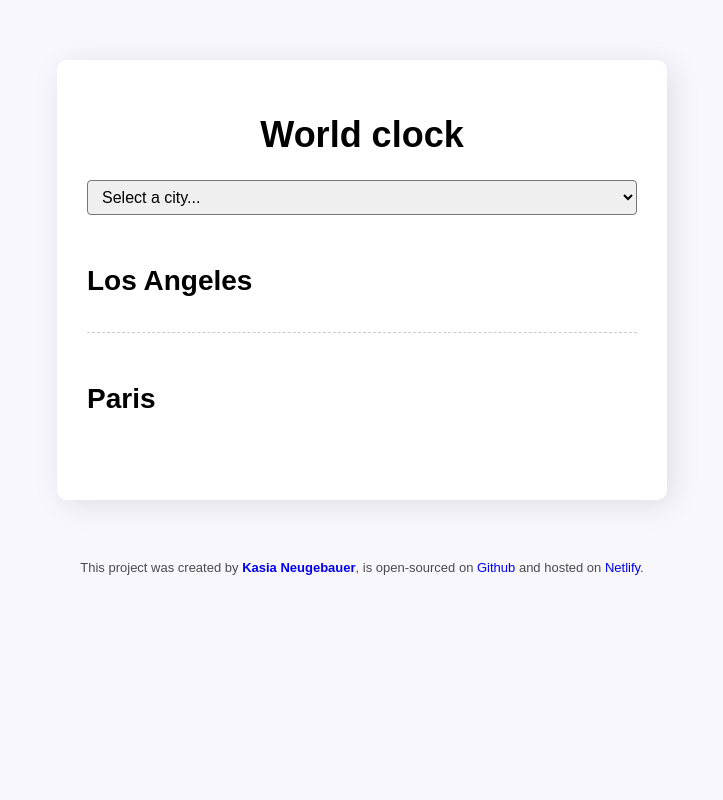
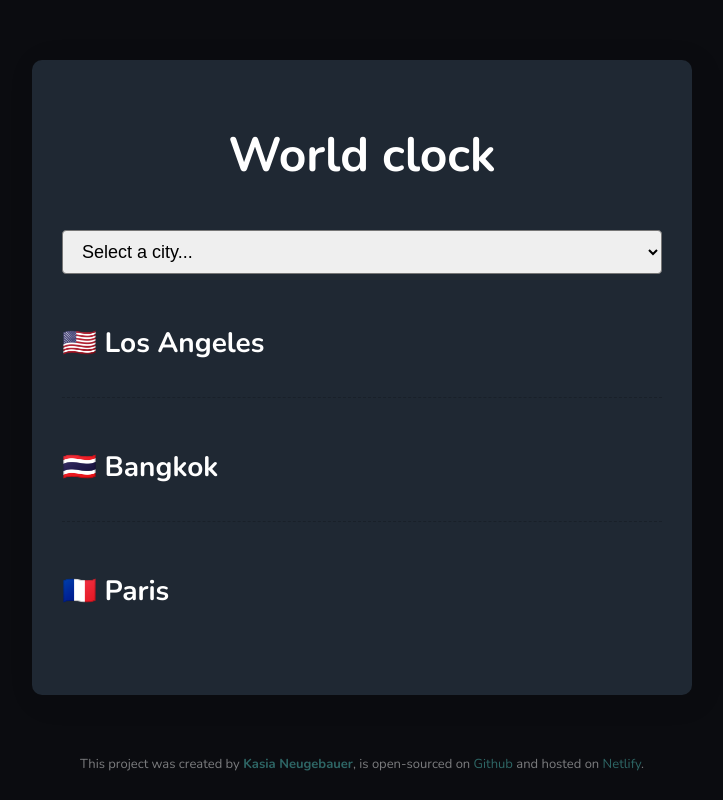
Before and after one commit to kas-neu/world-clock, a plain HTML site: page index.html in a window 1280 px wide. Shown: the whole page, without its empty margins (278-1001 px from the left). Drawn offline with nearby package versions, Linux system fonts and the light colour scheme; a script that the page names is missing; a web font is replaced by a local one.

Commit message:
finalised css, added more locations

```diff
--- a/index.html
+++ b/index.html
@@ -7,6 +7,12 @@
     <script src="https://cdnjs.cloudflare.com/ajax/libs/moment.js/2.29.4/moment.min.js"></script>
     <script src="https://cdnjs.cloudflare.com/ajax/libs/moment-timezone/0.5.43/moment-timezone-with-data-1970-2030.min.js"></script>
     <link rel="stylesheet" href="src/style.css" />
+    <link rel="preconnect" href="https://fonts.googleapis.com" />
+    <link rel="preconnect" href="https://fonts.gstatic.com" crossorigin />
+    <link
+      href="https://fonts.googleapis.com/css2?family=Nunito:ital,wght@0,200;0,300;0,400;0,500;0,600;0,700;0,800;0,900;1,200;1,300;1,400;1,500;1,600;1,700;1,800;1,900&family=Oswald:wght@200;300;400;500;600;700&family=Roboto:ital,wght@0,100;0,300;0,400;0,500;0,700;0,900;1,100;1,300;1,400;1,500;1,700;1,900&family=Smooch+Sans:wght@100;200;300;400;500;600;700;800;900&family=Source+Code+Pro:wght@200&display=swap"
+      rel="stylesheet"
+    />
   </head>
   <body>
     <div class="container">
@@ -14,22 +20,30 @@
 
       <select id="city">
         <option value="">Select a city...</option>
-        <option value="current">My location</option>
-        <option value="Europe/London">London</option>
-        <option value="America/New_York">New York</option>
-        <option value="Australia/Sydney">Sydney</option>
+        <option value="current">📍 My location</option>
+        <option value="Europe/London">🇬🇧 London</option>
+        <option value="America/New_York">🇺🇸 New York</option>
+        <option value="Australia/Sydney">🇦🇺 Sydney</option>
+        <option value="Asia/Tokyo">🇯🇵 Tokyo</option>
       </select>
       <div id="cities">
         <div class="city" id="los-angeles">
           <div>
-            <h2>Los Angeles</h2>
+            <h2>🇺🇸 Los Angeles</h2>
+            <div class="date"></div>
+          </div>
+          <div class="time"></div>
+        </div>
+        <div class="city" id="bangkok">
+          <div>
+            <h2>🇹🇭 Bangkok</h2>
             <div class="date"></div>
           </div>
           <div class="time"></div>
         </div>
         <div class="city" id="paris">
           <div>
-            <h2>Paris</h2>
+            <h2>🇫🇷 Paris</h2>
             <div class="date"></div>
           </div>
           <div class="time"></div>
--- a/src/index.js
+++ b/src/index.js
@@ -9,12 +9,21 @@ function updateTime() {
       "hh:mm:ss [<small>]A[</small>]"
     );
   }
-
+  let bangkokElement = document.querySelector("#bangkok");
+  if (bangkokElement) {
+    let bangkokDateElement = bangkokElement.querySelector(".date");
+    let bangkokTimeElement = bangkokElement.querySelector(".time");
+    let bangkokTime = moment().tz("Asia/Bangkok");
+    bangkokDateElement.innerHTML = bangkokTime.format("MMMM Do YYYY");
+    bangkokTimeElement.innerHTML = bangkokTime.format(
+      "hh:mm:ss [<small>]A[</small>]"
+    );
+  }
   let parisElement = document.querySelector("#paris");
   if (parisElement) {
     let parisDateElement = parisElement.querySelector(".date");
     let parisTimeElement = parisElement.querySelector(".time");
-    let parisTime = moment().tz("Europe/paris");
+    let parisTime = moment().tz("Europe/Paris");
     parisDateElement.innerHTML = parisTime.format("MMMM Do YYYY");
     parisTimeElement.innerHTML = parisTime.format(
       "hh:mm:ss [<small>]A[</small>]"
@@ -40,7 +49,7 @@ function updateCity(event) {
     "A"
   )}</small></div>
   </div>
-  <a href="index.html">Back to all cities</a>
+  <a href="index.html">Back to main page</a>
   `;
 }
 
--- a/src/style.css
+++ b/src/style.css
@@ -1,17 +1,19 @@
 body {
-  background-color: #f9f7fe;
-  font-family: sans-serif;
+  background-color: #0b0c10;
+  font-family: "Nunito", sans-serif;
 }
 select {
   display: block;
   width: 100%;
-  padding: 7px 10px;
-  font-size: 16px;
+  padding: 10px 15px;
+  font-size: 18px;
   border-radius: 4px;
 }
 h1 {
   text-align: center;
-  font-size: 36px;
+  font-size: 48px;
+  color: white;
+  padding-bottom: 10px;
 }
 h2 {
   margin: 0 0 5px;
@@ -19,36 +21,40 @@ h2 {
 }
 a {
   text-decoration: none;
+  color: #45a29e;
 }
-
+.container {
+  max-width: 600px;
+  margin: 60px auto;
+  background-color: #1f2833;
+  padding: 30px;
+  box-shadow: 5px 5px 30px rgba(0, 0, 0, 0.1);
+  border-radius: 10px;
+}
 .city {
   display: flex;
   justify-content: space-between;
   margin: 20px 0;
   border-bottom: 1px dashed rgba(0, 0, 0, 0.2);
   padding: 30px 0;
+  color: white;
 }
 .city:last-child {
   border: none;
 }
 .date {
   opacity: 0.7;
+  color: #c5c6c7;
 }
 .time {
-  font-size: 48px;
-  font-weight: bold;
+  font-size: 46px;
+  font-weight: 550;
+  color: #66fcf1;
 }
 .time small {
   font-size: 24px;
   vertical-align: middle;
-}
-.container {
-  max-width: 550px;
-  margin: 60px auto;
-  background-color: white;
-  padding: 30px;
-  box-shadow: 5px 5px 30px rgba(0, 0, 0, 0.1);
-  border-radius: 10px;
+  color: #66fcf1;
 }
 .name {
   font-weight: bold;
@@ -56,5 +62,6 @@ a {
 footer {
   text-align: center;
   font-size: 13px;
-  color: rgba(0, 0, 0, 0.7);
+  color: #c5c6c7;
+  opacity: 0.6;
 }
```
